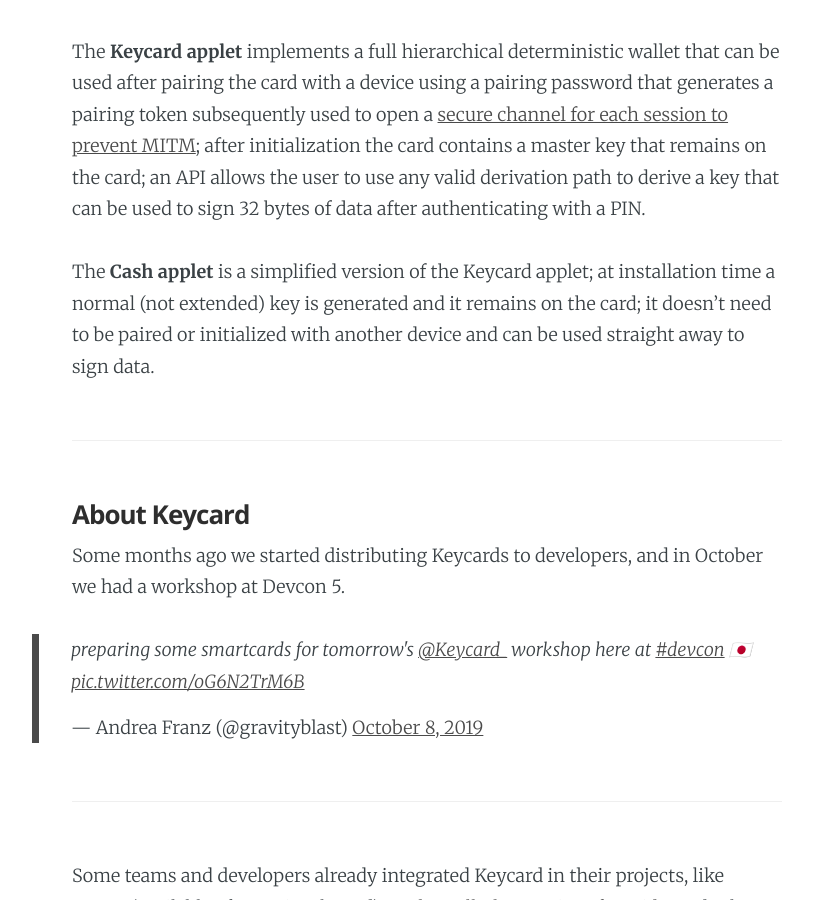
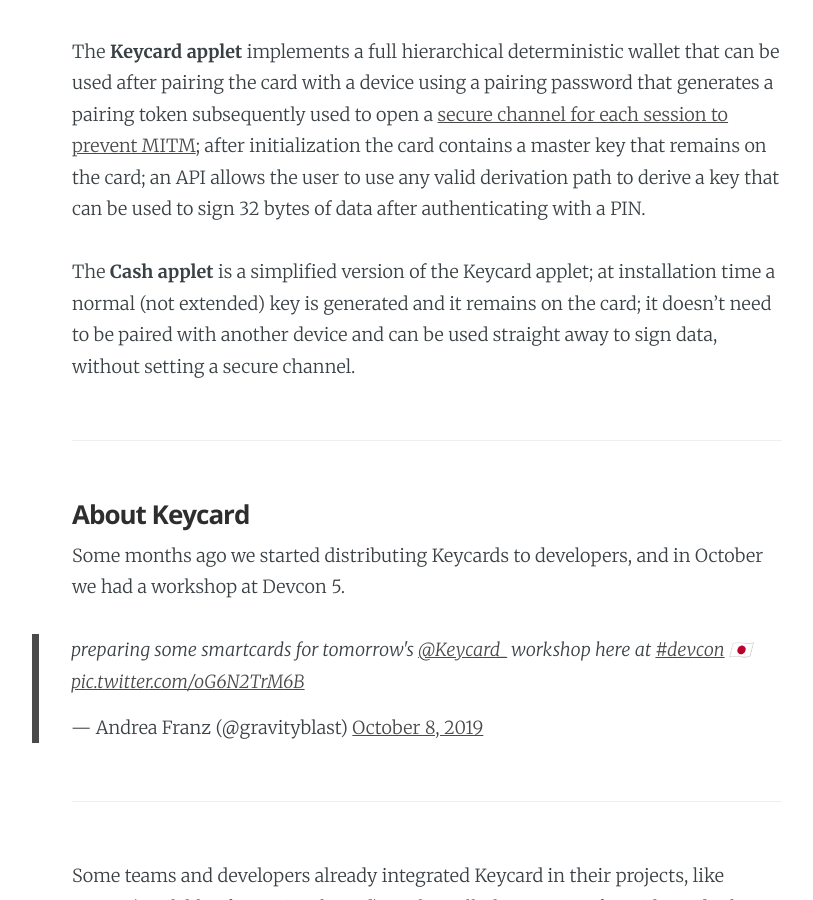
Before and after one commit to gravityblast/gravityblast.com, a Jekyll site: the page built from _posts/2019-11-27-keycard-explained.md, in a window 1280 px wide and 900 px high, scrolled down 1370 px. Shown: the whole window, without its empty margins (213-1026 px from the left). Built offline with Jekyll 4.4.1, drawn with Linux system fonts in a browser that asks for light colours; comment, search, counter and statistics services are not loaded.

Commit message:
Update 2019-11-27-keycard-explained.md
just edited a couple of words

```diff
--- a/_posts/2019-11-27-keycard-explained.md
+++ b/_posts/2019-11-27-keycard-explained.md
@@ -32,7 +32,7 @@
 that can be used to sign 32 bytes of data after authenticating with a PIN.
 
 The **Cash applet** is a simplified version of the Keycard applet; at installation time a normal (not extended) key is generated and it remains on the card;
-it doesn't need to be paired or initialized with another device and can be used straight away to sign data.
+it doesn't need to be paired with another device and can be used straight away to sign data, without setting a secure channel.
 
 ---
 
```
